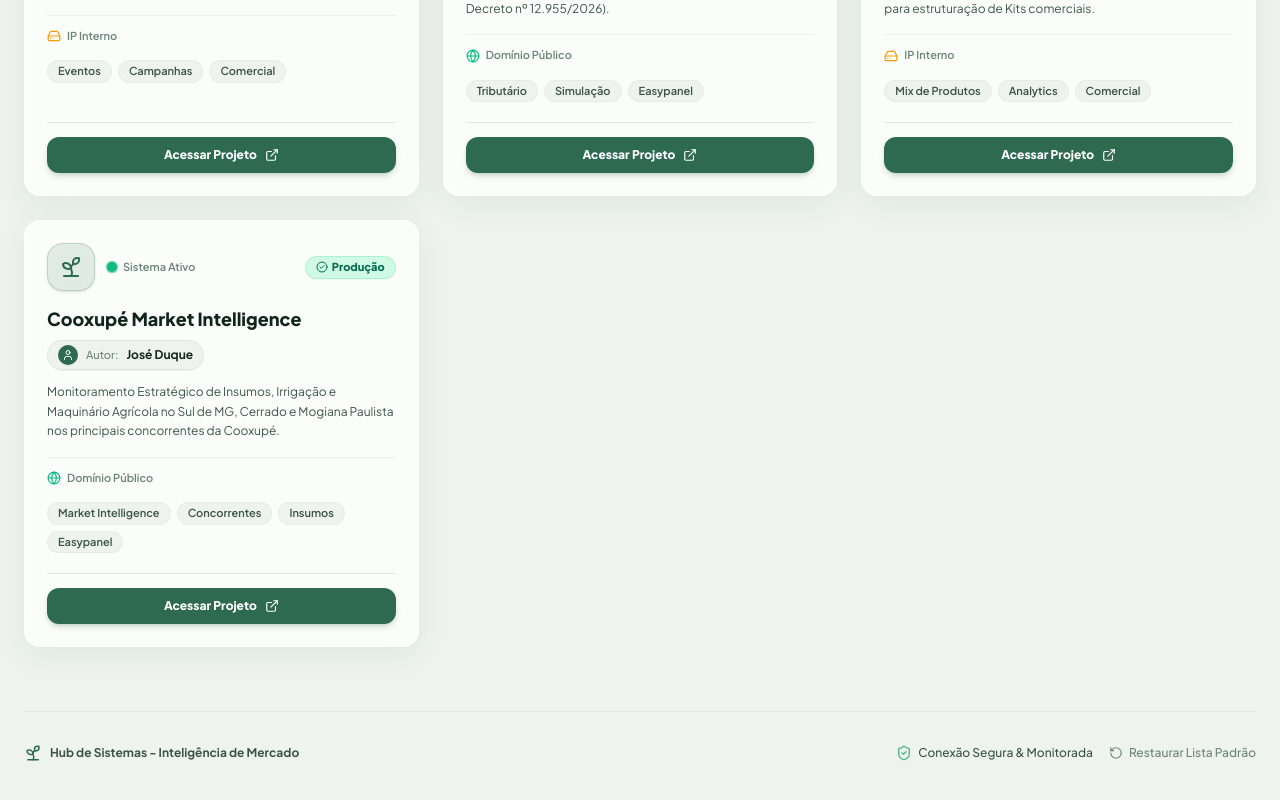
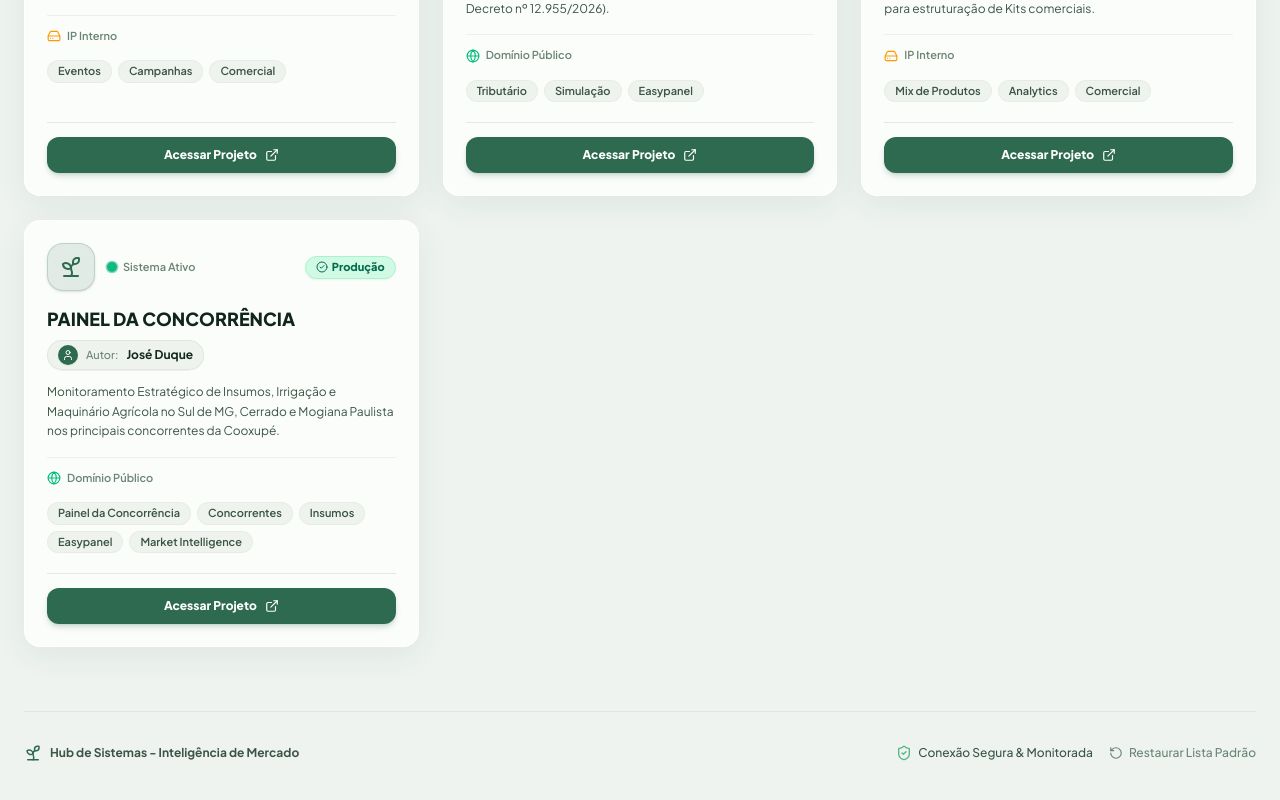
Before and after one commit to JDSN6331/Hub-de-Sistemas, a React (Vite) app: page / in a window 1280 px wide. Shown: the part 2894-3694 px from the top of the page. Built offline with nearby package versions, Linux system fonts and the light colour scheme.

Commit message:
chore: renomear aplicacao para PAINEL DA CONCORRÊNCIA

```diff
--- a/src/data/projects.ts
+++ b/src/data/projects.ts
@@ -267,20 +267,20 @@
   },
   {
     id: 'proj-19',
-    title: 'Cooxupé Market Intelligence',
+    title: 'PAINEL DA CONCORRÊNCIA',
     description: 'Monitoramento Estratégico de Insumos, Irrigação e Maquinário Agrícola no Sul de MG, Cerrado e Mogiana Paulista nos principais concorrentes da Cooxupé.',
     url: 'https://crc-comercial-insumos-market-intelligence.br1rfu.easypanel.host/',
     environment: 'producao',
     category: 'analytics',
     hostType: 'public',
     status: 'online',
-    technologies: ['Market Intelligence', 'Concorrentes', 'Insumos', 'Easypanel'],
+    technologies: ['Painel da Concorrência', 'Concorrentes', 'Insumos', 'Easypanel', 'Market Intelligence'],
     responsavel: 'José Duque',
     icon: 'Sprout',
   },
 ];
 
-const STORAGE_KEY = 'agro_hub_sistemas_v22';
+const STORAGE_KEY = 'agro_hub_sistemas_v23';
 
 export const loadProjects = (): Project[] => {
   try {
```
